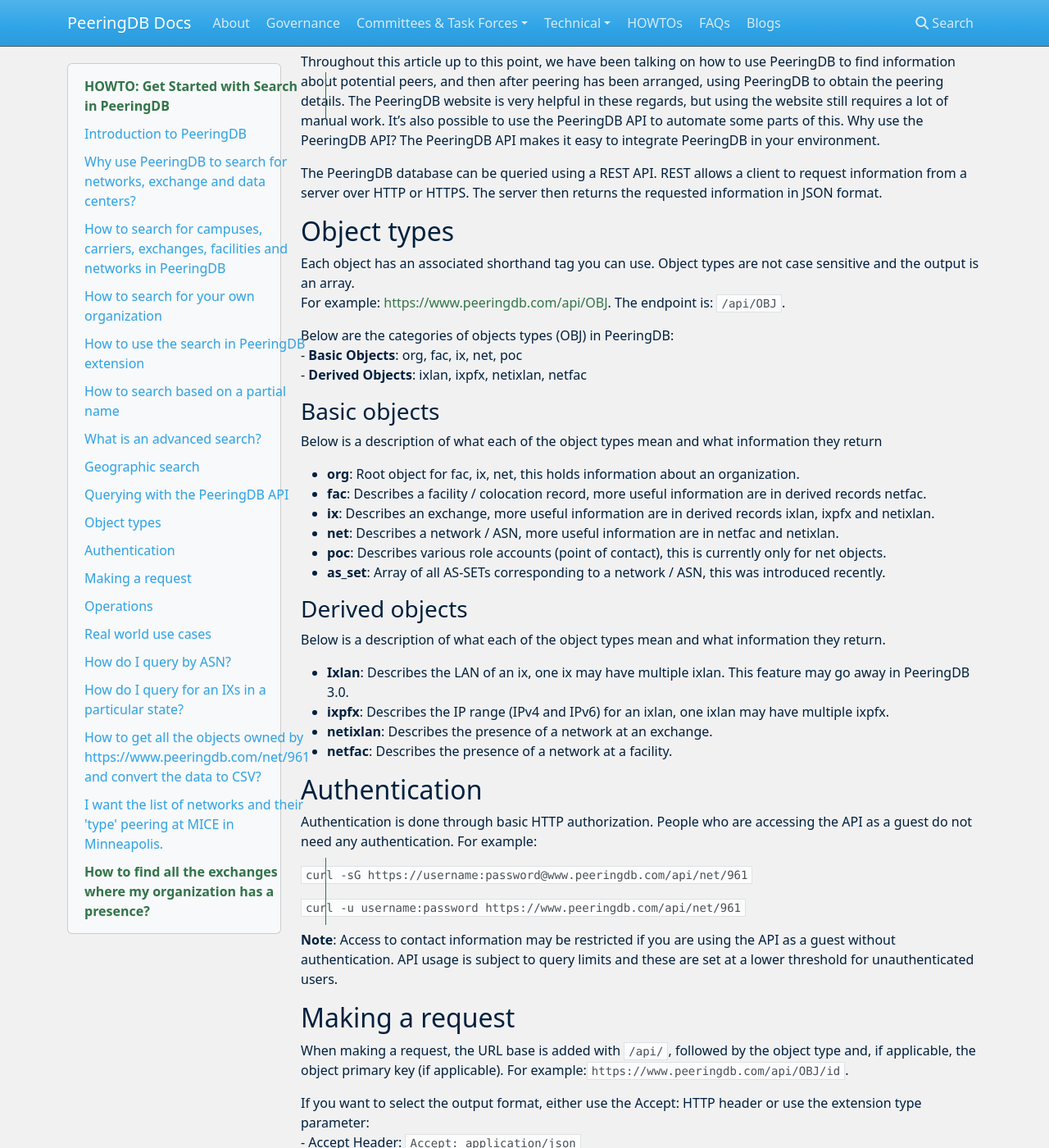
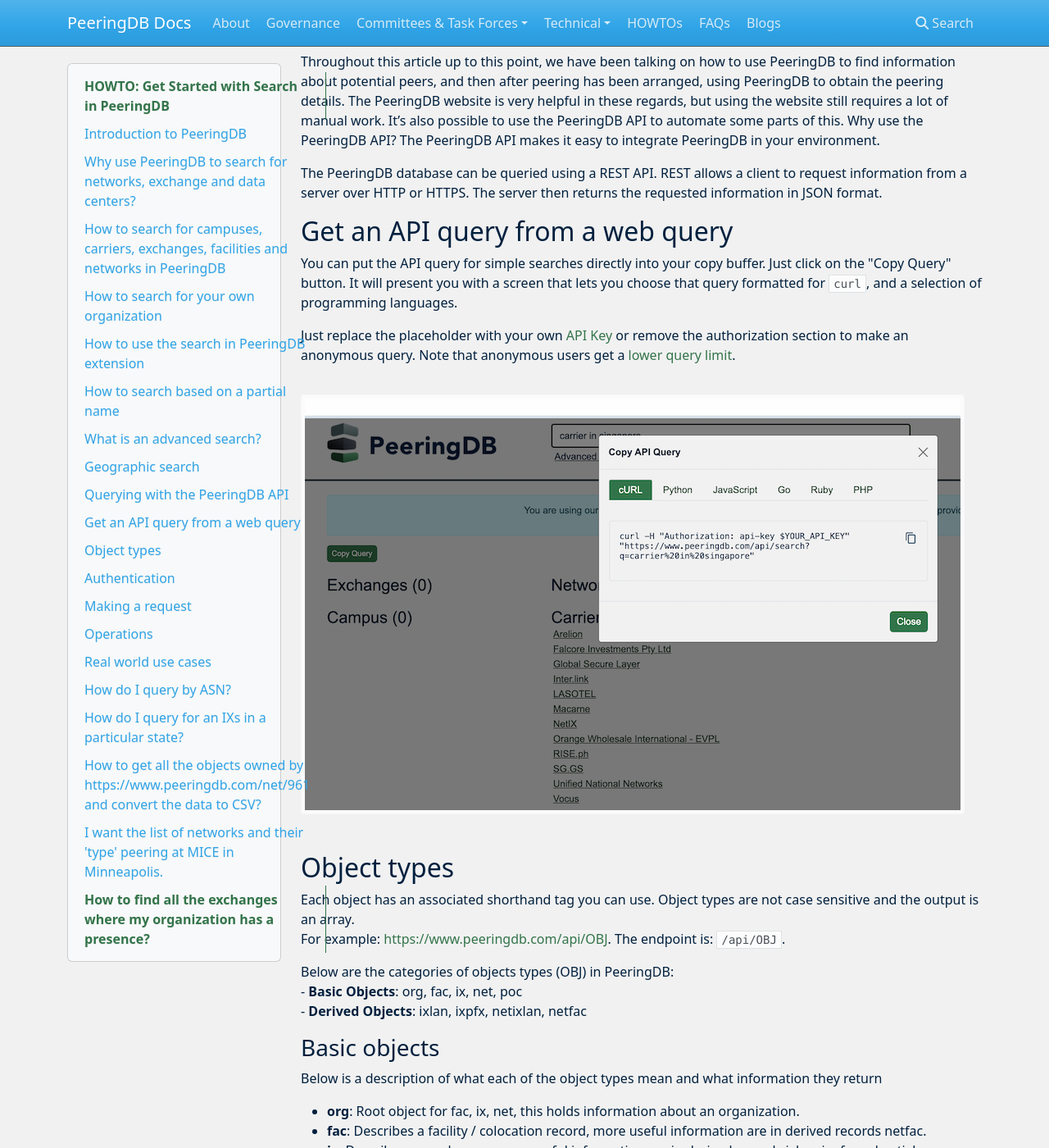
Before and after one commit to peeringdb/docs, an MkDocs documentation site: the page built from docs/howto/search.md, in a window 1280 px wide and 1400 px high, scrolled down 10342 px. Shown: the whole window at 82% size. Built offline with MkDocs 1.6.1, drawn with Linux system fonts in a browser that asks for light colours; nearby versions of some CDN libraries; some of the changed text lies outside the part shown; grey boxes are pictures that could not be loaded.

Commit message:
HOWTO search updates (#369)
1. Added section on the new copy API query feature, including screenshot
2. Replaced references to basic authentication with API Key references, added links to HOWTOs on API Keys and query limits

```diff
--- a/docs/howto/search.md
+++ b/docs/howto/search.md
@@ -175,6 +175,14 @@
 
 The PeeringDB database can be queried using a REST API. REST allows a client to request information from a server over HTTP or HTTPS. The server then returns the requested information in JSON format.
 
+## Get an API query from a web query
+
+You can put the API query for simple searches directly into your copy buffer. Just click on the "Copy Query" button. It will present you with a screen that lets you choose that query formatted for `curl`, and a selection of programming languages.
+
+Just replace the placeholder with your own [API Key](/api_keys/) or remove the authorization section to make an anonymous query. Note that anonymous users get a [lower query limit](/work_within_peeringdbs_query_limits/).
+
+![Put an API query in your copy buffer](images/copy_API_query.png)
+
 ## Object types
 
 Each object has an associated shorthand tag you can use. Object types are not case sensitive and the output is an array.
@@ -206,13 +214,13 @@
 
 ## Authentication
 
-Authentication is done through basic HTTP authorization. People who are accessing the API as a guest do not need any authentication. For example:
+Authentication is uses [API Keys](/api_keys/).
 
-`curl -sG https://username:password@www.peeringdb.com/api/net/961`
+People who are accessing the API as a guest do not need any authentication. For example:
 
-`curl -u username:password https://www.peeringdb.com/api/net/961`
+`curl -sG https://www.peeringdb.com/api/net/961`
 
-**Note**: Access to contact information may be restricted if you are using the API as a guest without authentication. API usage is subject to query limits and these are set at a lower threshold for unauthenticated users.
+**Note**: Access to contact information may be restricted if you are using the API as a guest without authentication. API usage is subject to [query limits](/work_within_peeringdbs_query_limits/) and these are set at a lower threshold for unauthenticated users.
 
 ## Making a request
 
@@ -270,7 +278,7 @@
 
 To retrieve a single object you need to use this URL: `https://www.peeringdb.com/api/OBJ/` with this endpoint GET: `/api/OBJ/`. Let’s look at an example:
 - HTTP: `GET /api/OBJ/` which is the endpoint
-- curl: `curl -X GET https://<username>:<password>@www.peeringdb.com/api/OBJ`
+- curl: `curl -H "Authorization: api-key $YOUR_API_KEY" "https://www.peeringdb.com/api/OBJ""`
 
 There are optional parameters you can add to your URL:
 - **limit**: int limits rows in the result set
```
Also changed, not shown: docs/howto/images/copy_API_query.png (added).
